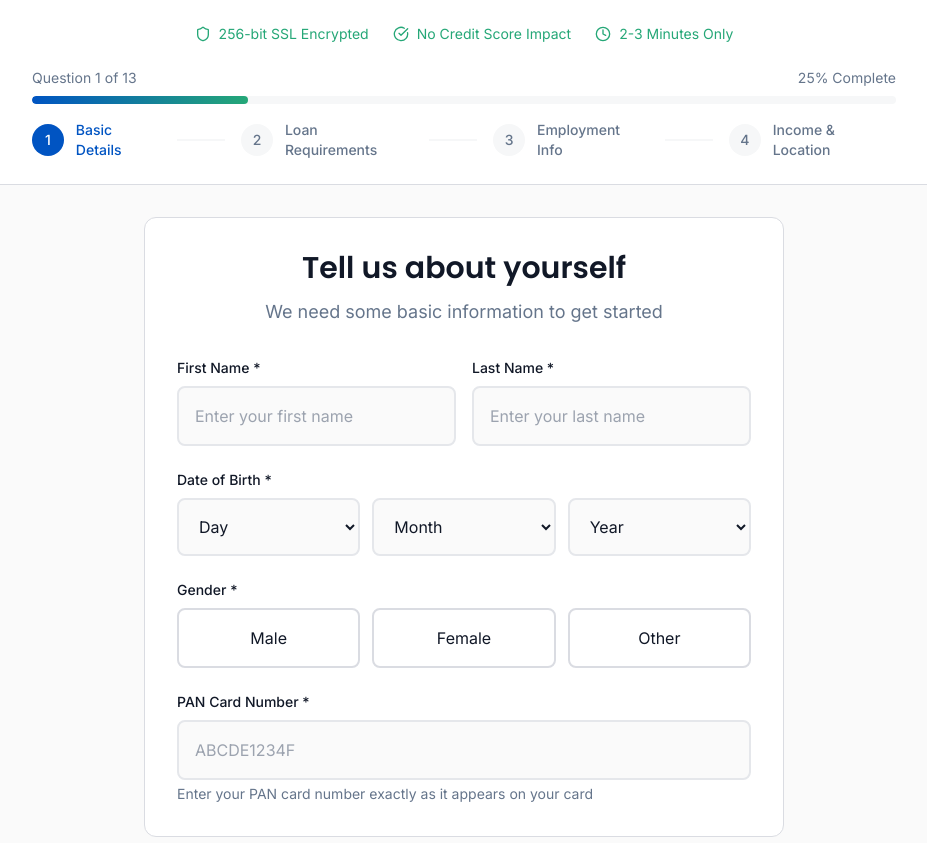
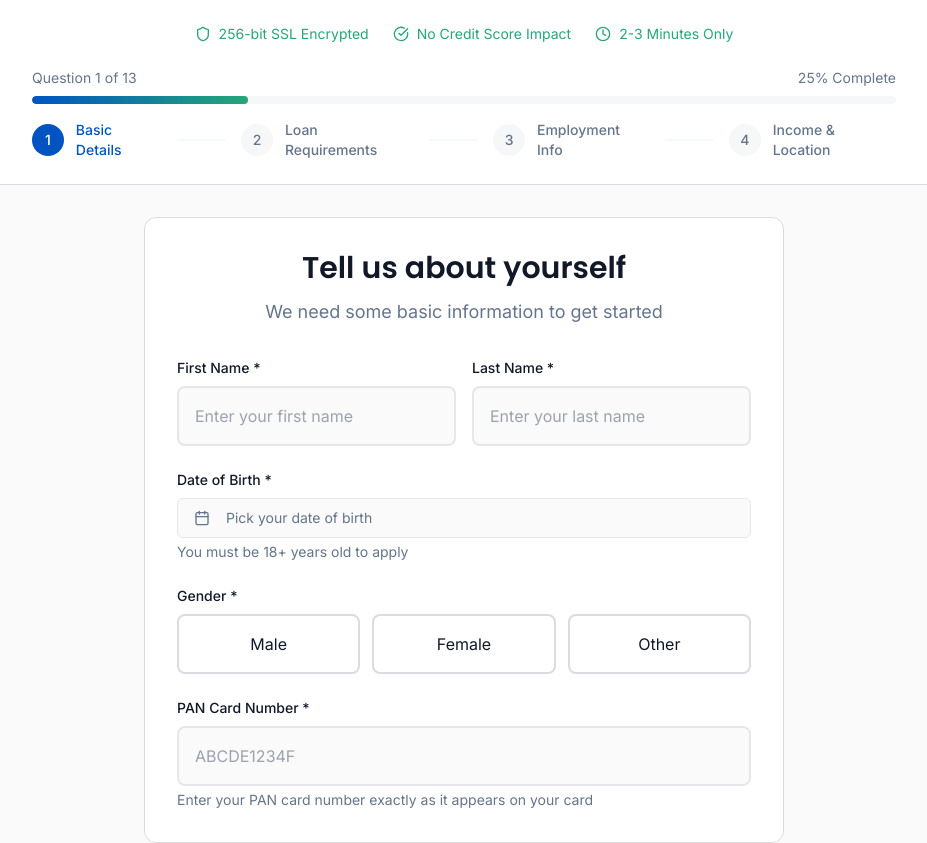
Before and after one commit to kartikfr/aly-loan-genius, a React (Vite) app: page /questionnaire in a window 1280 px wide. Shown: the top 843 px of the page, without its empty margins (176-1103 px from the left). Built offline with nearby package versions, Linux system fonts and the light colour scheme.

Commit message:
Refactor questionnaire sections
Update questionnaire sections to correctly accept and map user input to the corresponding questions.

```diff
--- a/src/components/loan/sections/PersonalInfoSection.tsx
+++ b/src/components/loan/sections/PersonalInfoSection.tsx
@@ -1,4 +1,14 @@
 import { useQuestionnaire } from '../QuestionnaireContext';
+import { format } from "date-fns";
+import { CalendarIcon } from "lucide-react";
+import { cn } from "@/lib/utils";
+import { Button } from "@/components/ui/button";
+import { Calendar } from "@/components/ui/calendar";
+import {
+  Popover,
+  PopoverContent,
+  PopoverTrigger,
+} from "@/components/ui/popover";
 
 export const PersonalInfoSection = () => {
   const { state, updateFormData } = useQuestionnaire();
@@ -56,70 +66,50 @@ export const PersonalInfoSection = () => {
           <label className="block text-sm font-medium text-foreground mb-2">
             Date of Birth *
           </label>
-          <div className="grid grid-cols-3 gap-3">
-            <select
-              value={formData.dob ? formData.dob.split('-')[2] : ''}
-              onChange={(e) => {
-                const day = e.target.value;
-                const [year, month] = formData.dob ? formData.dob.split('-') : ['', ''];
-                if (day && month && year) {
-                  updateFormData({ dob: `${year}-${month}-${day}` });
+          <Popover>
+            <PopoverTrigger asChild>
+              <Button
+                variant="outline"
+                className={cn(
+                  "w-full justify-start text-left font-normal form-input p-4",
+                  !formData.dob && "text-muted-foreground"
+                )}
+              >
+                <CalendarIcon className="mr-2 h-4 w-4" />
+                {formData.dob ? (
+                  format(new Date(formData.dob), "PPP")
+                ) : (
+                  <span>Pick your date of birth</span>
+                )}
+              </Button>
+            </PopoverTrigger>
+            <PopoverContent className="w-auto p-0" align="start">
+              <Calendar
+                mode="single"
+                selected={formData.dob ? new Date(formData.dob) : undefined}
+                onSelect={(date) => {
+                  if (date) {
+                    const formattedDate = format(date, "yyyy-MM-dd");
+                    updateFormData({ dob: formattedDate });
+                  }
+                }}
+                disabled={(date) =>
+                  date > new Date() || date < new Date("1940-01-01")
                 }
-              }}
-              className="form-input"
-            >
-              <option value="">Day</option>
-              {Array.from({ length: 31 }, (_, i) => i + 1).map(day => (
-                <option key={day} value={day.toString().padStart(2, '0')}>
-                  {day}
-                </option>
-              ))}
-            </select>
-
-            <select
-              value={formData.dob ? formData.dob.split('-')[1] : ''}
-              onChange={(e) => {
-                const month = e.target.value;
-                const [year, , day] = formData.dob ? formData.dob.split('-') : ['', '', ''];
-                if (day && month && year) {
-                  updateFormData({ dob: `${year}-${month}-${day}` });
-                }
-              }}
-              className="form-input"
-            >
-              <option value="">Month</option>
-              {[
-                'January', 'February', 'March', 'April', 'May', 'June',
-                'July', 'August', 'September', 'October', 'November', 'December'
-              ].map((month, index) => (
-                <option key={month} value={(index + 1).toString().padStart(2, '0')}>
-                  {month}
-                </option>
-              ))}
-            </select>
-
-            <select
-              value={formData.dob ? formData.dob.split('-')[0] : ''}
-              onChange={(e) => {
-                const year = e.target.value;
-                const [, month, day] = formData.dob ? formData.dob.split('-') : ['', '', ''];
-                if (day && month && year) {
-                  updateFormData({ dob: `${year}-${month}-${day}` });
-                }
-              }}
-              className="form-input"
-            >
-              <option value="">Year</option>
-              {Array.from({ length: 67 }, (_, i) => 2006 - i).map(year => (
-                <option key={year} value={year}>
-                  {year}
-                </option>
-              ))}
-            </select>
-          </div>
+                initialFocus
+                className={cn("p-3 pointer-events-auto")}
+                captionLayout="dropdown-buttons"
+                fromYear={1940}
+                toYear={2006}
+              />
+            </PopoverContent>
+          </Popover>
           {errors.dob && (
             <p className="text-destructive text-sm mt-1">{errors.dob}</p>
           )}
+          <p className="text-sm text-muted-foreground mt-1">
+            You must be 18+ years old to apply
+          </p>
         </div>
 
         {/* Gender */}
```
